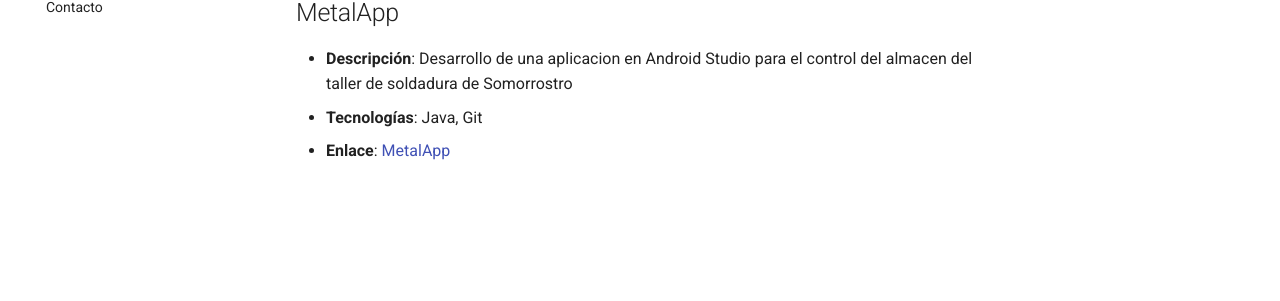
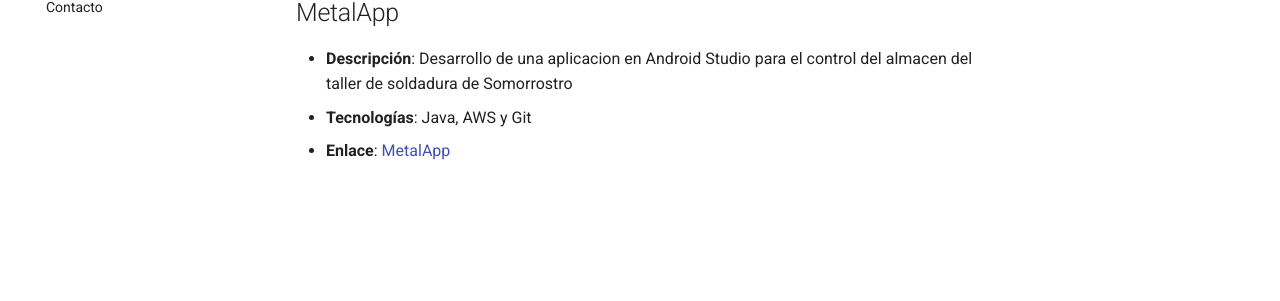
Before and after one commit to AsierPerez31/asierperez31.github.io, an MkDocs documentation site: the page built from docs/proyectos.md, in a window 1280 px wide. Shown: the part 185-486 px from the top of the page. Built offline with MkDocs 1.6.1 and Material for MkDocs 9.7.7, drawn with Linux system fonts in a browser that asks for light colours.

Commit message:
Cambio proyecto y barra busqueda

```diff
--- a/docs/proyectos.md
+++ b/docs/proyectos.md
@@ -2,5 +2,5 @@
 
 ## MetalApp
 - **Descripción**: Desarrollo de una aplicacion en Android Studio para el control del almacen del taller de soldadura de Somorrostro
-- **Tecnologías**: Java, Git
+- **Tecnologías**: Java, AWS y Git
 - **Enlace**: [MetalApp](https://github.com/DAM3-2-RUSTEZE/MetalApp-Android)
--- a/mkdocs.yml
+++ b/mkdocs.yml
@@ -4,13 +4,14 @@
 
 theme:
   name: material
-  search:
-    enabled: false
 
 nav:
   - Inicio: index.md
   - Proyectos: proyectos.md
   - Contacto: contacto.md
 
+plugins:
+  - search: false
+
 markdown_extensions:
   - attr_list
```
